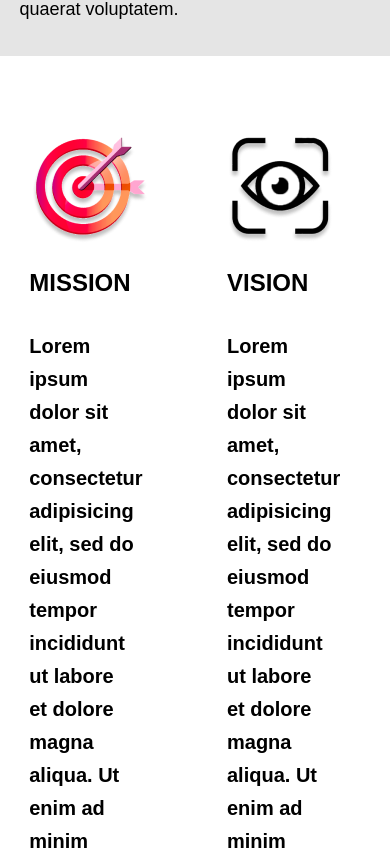
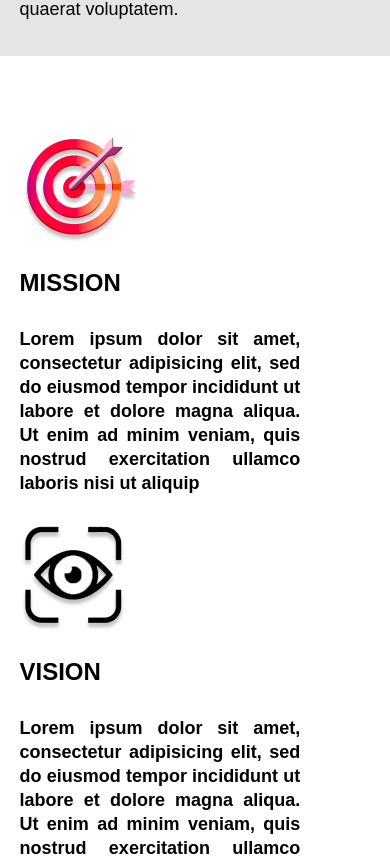
Before and after one commit to Vikas24Chauhan/PublicAdvocacy, a React (Vite) app: page /about in a window 390 px wide. Shown: the part 1354-2210 px from the top of the page. Built offline with nearby package versions, Linux system fonts and the light colour scheme.

Commit message:
aboutUs3 responsive now

```diff
--- a/src/components/Frame2/AboutUs3.css
+++ b/src/components/Frame2/AboutUs3.css
@@ -1,27 +1,54 @@
 .aboutUs3-main-div {
   width: 100%;
-  height: auto;
   padding: 5rem 0;
   display: flex;
   justify-content: center;
 }
 
 .mv-cards {
-  width: 85%;
-  height: auto;
+  width: 80%;
   display: flex;
-  gap: 4rem;
+  justify-content: flex-end;
 }
 
 .mv-card {
   width: 48%;
-  height: auto;
 }
 
 .mv-card h5 {
   width: 80%;
-  height: auto;
-  font-family: "Poppins", sans-serif;
   font-size: 1.25rem;
   line-height: 33px;
+  text-align: justify;
 }
+
+@media (max-width: 1024px) {
+  .mv-cards {
+    width: 85%;
+  }
+
+  .mv-card h5 {
+    line-height: 30px;
+  }
+}
+
+@media (max-width: 768px) {
+  .mv-cards {
+    width: 90%;
+  }
+
+  .mv-card h5 {
+    width: 80%;
+    font-size: 18px;
+    line-height: 1.5rem;
+  }
+}
+@media (max-width: 480px) {
+  .mv-cards {
+    flex-wrap: wrap;
+  }
+
+  .mv-card {
+    width: 100%;
+  }
+}
```
